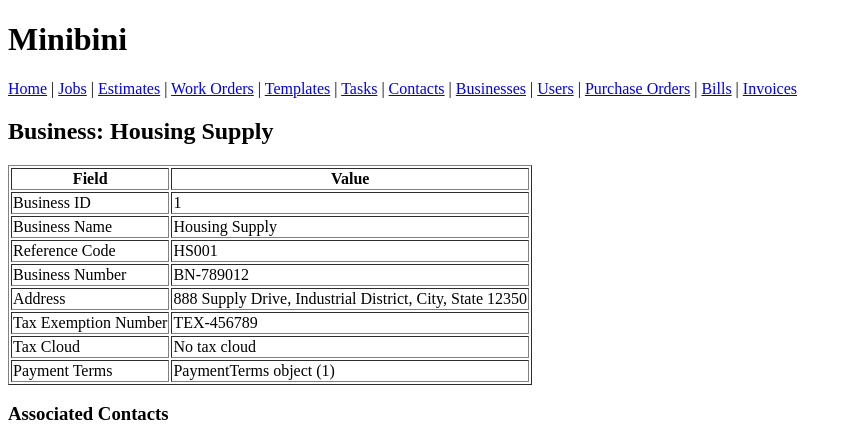
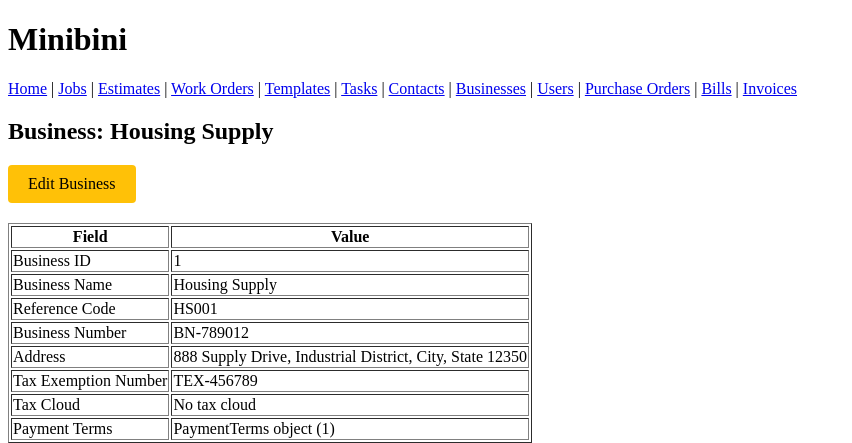
Before and after one commit to alimtiger/Minibini, a Django app: page /contacts/businesses/1/ in a window 1280 px wide. Shown: the top 443 px of the page, without its empty margins (0-852 px from the left). Run offline with Django 5.2, Linux system fonts and the light colour scheme; data comes from the database, SQL or seed files in the repository.

Commit message:
Ensured Contacts could not be swapped to another business without completing associated jobs, as well as implementing  Edit Business function

```diff
--- a/apps/contacts/urls.py
+++ b/apps/contacts/urls.py
@@ -11,5 +11,6 @@ urlpatterns = [
     path('businesses/', views.business_list, name='business_list'),
     path('businesses/add/', views.add_business, name='add_business'),
     path('businesses/<int:business_id>/', views.business_detail, name='business_detail'),
+    path('businesses/<int:business_id>/edit/', views.edit_business, name='edit_business'),
     path('businesses/<int:business_id>/add-contact/', views.add_business_contact, name='add_business_contact'),
 ]
--- a/apps/contacts/views.py
+++ b/apps/contacts/views.py
@@ -200,6 +200,56 @@ def edit_contact(request, contact_id):
         tax_cloud = request.POST.get('tax_cloud')
 
         if name:
+            # Check if contact has open jobs before allowing business change
+            from apps.jobs.models import Job
+
+            # Business association is changing if:
+            # 1. Contact currently has no business but will be assigned one
+            # 2. Contact currently has a business but will be changed to a different one or none
+            current_business_id = contact.business.business_id if contact.business else None
+            new_business_id = None
+
+            if business_selection_mode == 'existing' and existing_business_id:
+                new_business_id = int(existing_business_id)
+            elif business_selection_mode == 'new' and business_name and business_name.strip():
+                # For new business, we'll check if it's actually creating a new business later
+                # For now, we know it's changing
+                pass
+            elif business_selection_mode == 'name_search' and business_name and business_name.strip():
+                from django.db.models import Q
+                existing_business = Business.objects.filter(business_name__iexact=business_name.strip()).first()
+                if existing_business:
+                    new_business_id = existing_business.business_id
+
+            # Check if business is actually changing
+            business_changing = (
+                (current_business_id is None and (new_business_id is not None or
+                 (business_selection_mode == 'new' and business_name and business_name.strip()))) or
+                (current_business_id is not None and (new_business_id != current_business_id or
+                 business_selection_mode is None or business_selection_mode == '' or
+                 (business_selection_mode == 'new' and business_name and business_name.strip())))
+            )
+
+            if business_changing:
+                # Check for open jobs (not complete or rejected)
+                open_jobs = Job.objects.filter(
+                    contact=contact
+                ).exclude(
+                    status__in=['complete', 'rejected']
+                )
+
+                if open_jobs.exists():
+                    job_numbers = list(open_jobs.values_list('job_number', flat=True))
+                    messages.error(
+                        request,
+                        f'Cannot change business association for "{contact.name}" because they have open jobs: {", ".join(job_numbers)}. '
+                        'Complete or reject these jobs before changing the business association.'
+                    )
+                    existing_businesses = Business.objects.all().order_by('business_name')
+                    return render(request, 'contacts/edit_contact.html', {
+                        'contact': contact,
+                        'existing_businesses': existing_businesses
+                    })
 
             # Handle business association based on selection mode
             business = None
@@ -285,3 +335,46 @@ def edit_contact(request, contact_id):
         'contact': contact,
         'existing_businesses': existing_businesses
     })
+
+def edit_business(request, business_id):
+    business = get_object_or_404(Business, business_id=business_id)
+
+    if request.method == 'POST':
+        # Business fields
+        business_name = request.POST.get('business_name')
+        our_reference_code = request.POST.get('our_reference_code')
+        business_number = request.POST.get('business_number')
+        business_address = request.POST.get('business_address')
+        tax_exemption_number = request.POST.get('tax_exemption_number')
+        tax_cloud = request.POST.get('tax_cloud')
+
+        if business_name and business_name.strip():
+            # Check if another business with this name already exists
+            existing_business = Business.objects.filter(
+                business_name__iexact=business_name.strip()
+            ).exclude(business_id=business.business_id).first()
+
+            if existing_business:
+                messages.error(
+                    request,
+                    f'A business with the name "{business_name.strip()}" already exists. '
+                    'Business names must be unique.'
+                )
+            else:
+                # Update business
+                business.business_name = business_name.strip()
+                business.our_reference_code = our_reference_code.strip() if our_reference_code else ''
+                business.business_number = business_number.strip() if business_number else ''
+                business.business_address = business_address.strip() if business_address else ''
+                business.tax_exemption_number = tax_exemption_number.strip() if tax_exemption_number else ''
+                business.tax_cloud = tax_cloud.strip() if tax_cloud else ''
+                business.save()
+
+                messages.success(request, f'Business "{business_name.strip()}" has been updated successfully.')
+                return redirect('contacts:business_detail', business_id=business.business_id)
+        else:
+            messages.error(request, 'Business name is required.')
+
+    return render(request, 'contacts/edit_business.html', {
+        'business': business
+    })
--- a/templates/contacts/business_detail.html
+++ b/templates/contacts/business_detail.html
@@ -4,6 +4,7 @@
 
 {% block content %}
 <h2>Business: {{ business.business_name }}</h2>
+<a href="{% url 'contacts:edit_business' business.business_id %}" style="display: inline-block; background-color: #ffc107; color: black; padding: 10px 20px; text-decoration: none; border-radius: 4px; margin-bottom: 20px;">Edit Business</a>
 
 <table border="1">
     <tr>
```
Also changed, not shown: templates/contacts/edit_business.html (added, +78 -0 lines).
